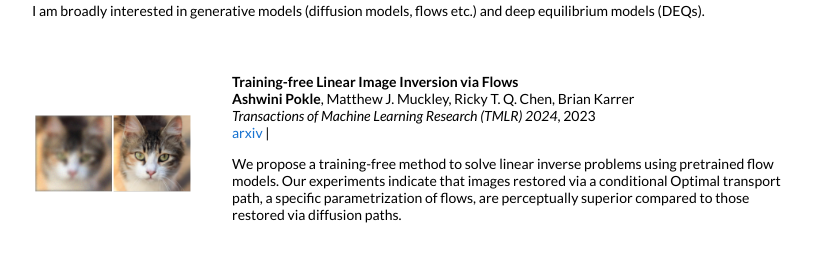
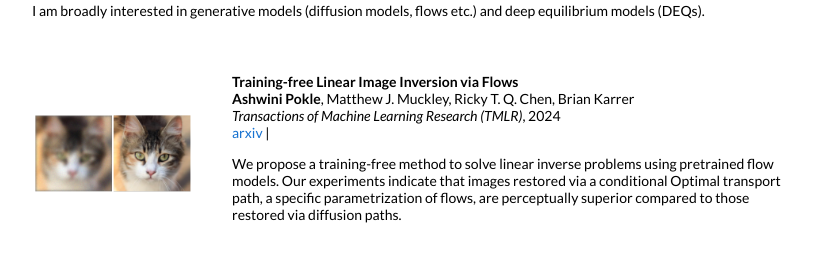
Before and after one commit to ashwinipokle/ashwinipokle.github.io, a Jekyll site: the page built from _posts/2023-08-31-flowinv.md, in a window 1280 px wide and 900 px high, scrolled down 329 px. Shown: the part 153-431 px from the top of the window, without its empty margins (228-1051 px from the left). Built offline with Jekyll 4.4.1, drawn with Linux system fonts in a browser that asks for light colours.

Commit message:
Update 2023-08-31-flowinv.md

```diff
--- a/_posts/2023-08-31-flowinv.md
+++ b/_posts/2023-08-31-flowinv.md
@@ -1,11 +1,11 @@
 ---
 layout: post
 title:  "Training-free Linear Image Inversion via Flows"
-date:  2023-12-31 22:21:59 +00:00
+date:  2024-06-14 22:21:59 +00:00
 image: /images/flowinv.png
 categories: research
 authors: "<strong>Ashwini Pokle</strong>, Matthew J. Muckley, Ricky T. Q. Chen, Brian Karrer"
-venue: "Transactions of Machine Learning Research (TMLR) 2024"
+venue: "Transactions of Machine Learning Research (TMLR)"
 arxiv: https://arxiv.org/abs/2310.04432
 ---
 We propose a training-free method to solve linear inverse problems using pretrained flow models. Our experiments indicate that images restored via a conditional Optimal transport path, a specific parametrization of flows, are perceptually superior compared to those restored via diffusion paths.
```
